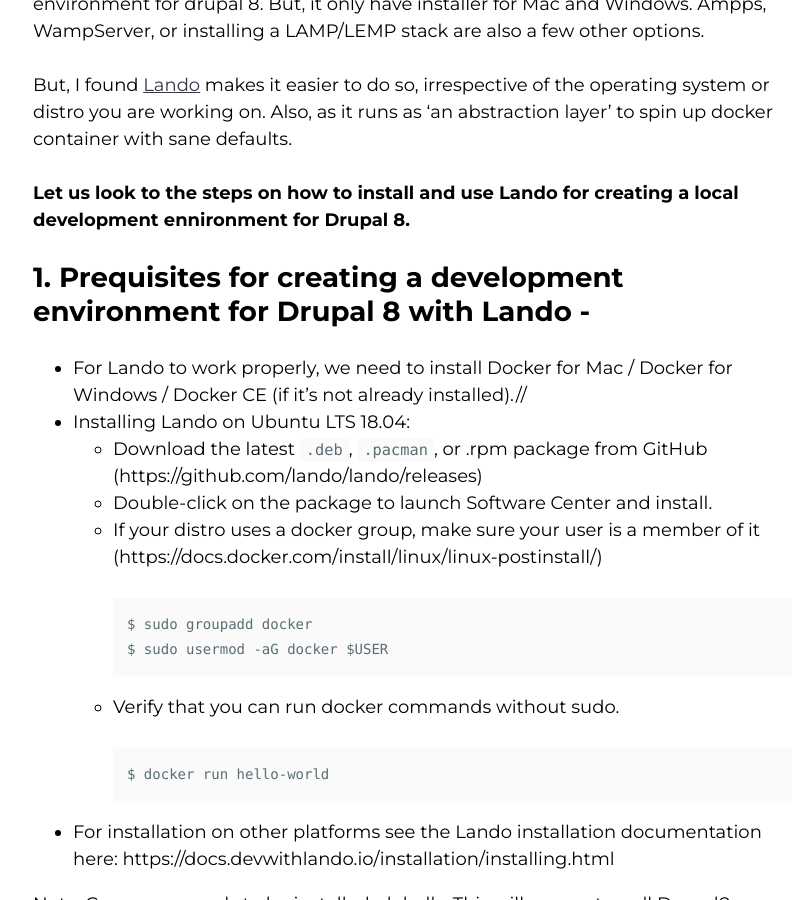
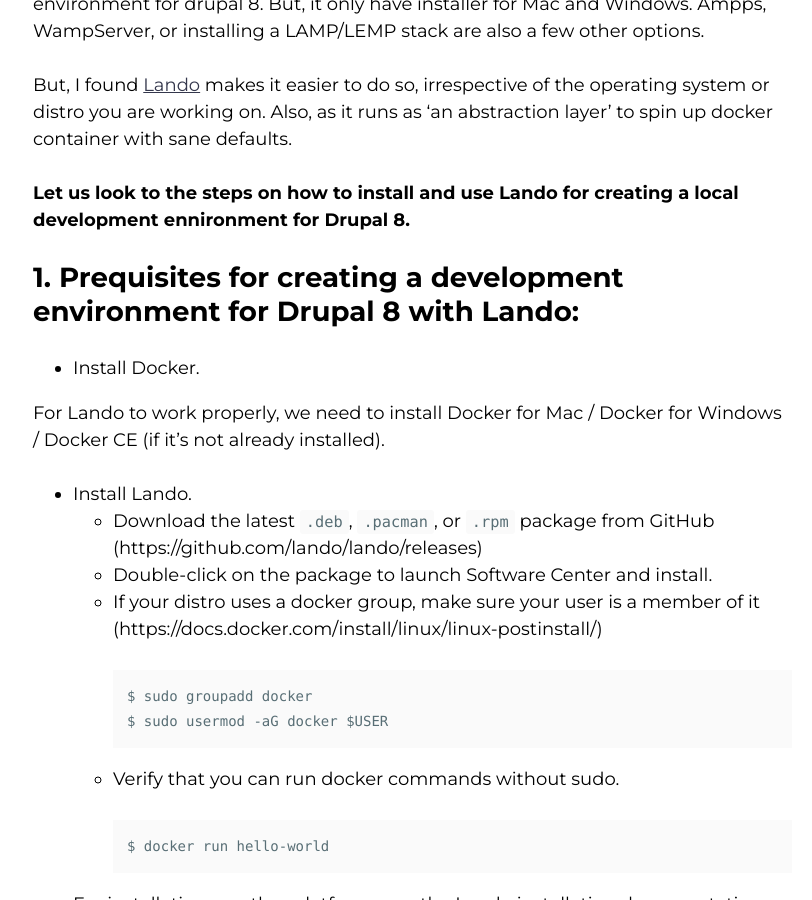
Before and after one commit to bhooraj/bhooraj-blog, a Jekyll site: the page built from _posts/2019-07-31-development-evironment-for-drupal-8-with-lando.md, in a window 1280 px wide and 900 px high, scrolled down 742 px. Shown: the whole window, without its empty margins (342-1154 px from the left). Built offline with Jekyll 4.4.1, drawn with Linux system fonts in a browser that asks for light colours; nearby versions of some CDN libraries; some web fonts are replaced.

Commit message:
Update 2019-07-31-development-evironment-for-drupal-8-with-lando.md

```diff
--- a/_posts/2019-07-31-development-evironment-for-drupal-8-with-lando.md
+++ b/_posts/2019-07-31-development-evironment-for-drupal-8-with-lando.md
@@ -14,10 +14,13 @@
 
 **Let us look to the steps on how to install and use Lando for creating a local development ennironment for Drupal 8.**
 
-## 1. Prequisites for creating a development environment for Drupal 8 with Lando -
-- For Lando to work properly, we need to install Docker for Mac / Docker for Windows / Docker CE (if it's not already installed).//
-- Installing Lando on Ubuntu LTS 18.04:
-  - Download the latest `.deb`, `.pacman`, or .rpm package from GitHub (https://github.com/lando/lando/releases)
+## 1. Prequisites for creating a development environment for Drupal 8 with Lando:
+- Install Docker.
+
+For Lando to work properly, we need to install Docker for Mac / Docker for Windows / Docker CE (if it's not already installed).
+
+- Install Lando.
+  - Download the latest `.deb`, `.pacman`, or `.rpm` package from GitHub (https://github.com/lando/lando/releases)
   - Double-click on the package to launch Software Center and install.
   - If your distro uses a docker group, make sure your user is a member of it (https://docs.docker.com/install/linux/linux-postinstall/)
 
```
